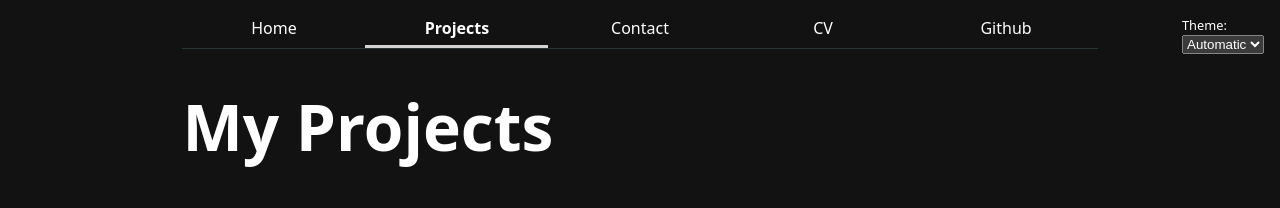
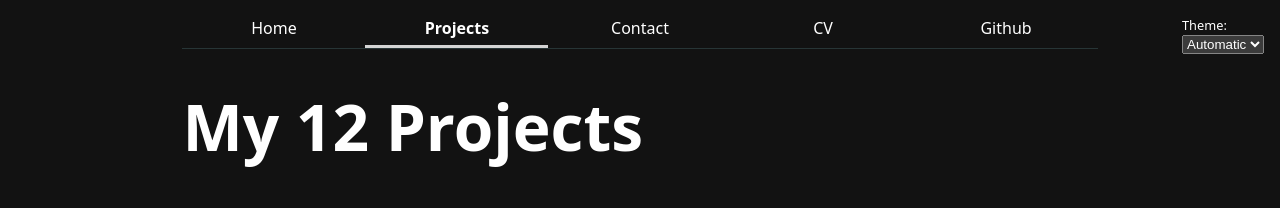
Before and after one commit to juliacamacho/11c35_svelte_portfolio, a SvelteKit app: page /projects in a window 1280 px wide. Shown: the top 208 px of the page. Built offline with nearby package versions, Linux system fonts and the light colour scheme.

Commit message:
update projects page

```diff
--- /dev/null
+++ b/src/lib/projects.json
@@ -0,0 +1,62 @@
+[
+    {
+        "title": "Lorem ipsum dolor sit.",
+        "image": "https://vis-society.github.io/labs/2/images/empty.svg",
+        "description": "Lorem ipsum dolor, sit amet consectetur adipisicing elit. Numquam aliquid voluptates necessitatibus tempore, reiciendis commodi similique eveniet dolore quod provident molestias expedita praesentium blanditiis, facilis animi, quibusdam quisquam nisi quas?"
+    },
+    {
+        "title": "Nisi cum deleniti nulla.",
+        "image": "https://vis-society.github.io/labs/2/images/empty.svg",
+        "description": "Perspiciatis veritatis dicta fugit, ab impedit odit sed distinctio officiis. Ipsum, officia? Quam temporibus aut accusamus expedita aperiam reprehenderit optio eos non. Tempore dolorum libero iusto officia velit assumenda minus."
+    },
+    {
+        "title": "Sapiente magnam provident a.",
+        "image": "https://vis-society.github.io/labs/2/images/empty.svg",
+        "description": "Itaque facilis veniam illum magnam nulla doloribus odit animi veritatis autem in voluptate consequuntur, sapiente beatae aliquam perferendis cupiditate laboriosam asperiores eos non aperiam excepturi. Id accusantium blanditiis cum quos."
+    },
+    {
+        "title": "Exercitationem deserunt quos qui?",
+        "image": "https://vis-society.github.io/labs/2/images/empty.svg",
+        "description": "Quo modi a hic ducimus, rem officiis doloribus quae mollitia? Dolorem deserunt in molestiae tempora, rerum explicabo quo officiis architecto nisi iure odit placeat assumenda non facilis odio deleniti delectus."
+    },
+    {
+        "title": "Consequatur consequuntur tempora laudantium?",
+        "image": "https://vis-society.github.io/labs/2/images/empty.svg",
+        "description": "Fuga velit praesentium commodi deleniti quod optio tenetur ad, esse molestias ea ullam laudantium tempora adipisci architecto odit, accusamus earum aperiam porro officia neque. Perferendis architecto assumenda totam eos obcaecati?"
+    },
+    {
+        "title": "Ipsam cum accusamus suscipit.",
+        "image": "https://vis-society.github.io/labs/2/images/empty.svg",
+        "description": "Reiciendis repellat optio dolorem. Vel, tempore! Dicta autem eum necessitatibus quae, voluptatibus minus? Incidunt rerum, maxime aliquid animi, expedita eaque voluptates temporibus eveniet distinctio dolorem optio omnis porro voluptatum non?"
+    },
+    {
+        "title": "Nihil, similique beatae. Ullam!",
+        "image": "https://vis-society.github.io/labs/2/images/empty.svg",
+        "description": "Nesciunt minima eum tempore reprehenderit perferendis odit sequi voluptas doloribus iusto ipsam? Dolorum exercitationem vero atque sed rem tempora. Id nisi quibusdam vel, quisquam ullam ducimus cumque in totam molestiae."
+    },
+    {
+        "title": "Eveniet perspiciatis error maxime!",
+        "image": "https://vis-society.github.io/labs/2/images/empty.svg",
+        "description": "Quis necessitatibus pariatur maiores debitis beatae eius sed animi suscipit, tenetur nihil nemo libero? Quasi commodi officiis nobis eveniet deleniti possimus laudantium exercitationem pariatur, veritatis nulla. Quasi totam quas possimus!"
+    },
+    {
+        "title": "Necessitatibus sit soluta sunt.",
+        "image": "https://vis-society.github.io/labs/2/images/empty.svg",
+        "description": "Veniam suscipit reprehenderit, voluptatibus dolorem quos corporis adipisci, maxime repellat mollitia, minus aspernatur iure omnis possimus ab fugit voluptas impedit laboriosam. Accusantium libero quibusdam odio consectetur eius reiciendis voluptatum nam?"
+    },
+    {
+        "title": "Commodi autem voluptatem architecto!",
+        "image": "https://vis-society.github.io/labs/2/images/empty.svg",
+        "description": "Ea numquam consequuntur voluptate totam voluptatem iste sequi eaque dignissimos qui recusandae tenetur ut, quas ullam rerum, amet enim incidunt. Obcaecati ut ab id laborum? Nihil, hic eligendi! Velit, officia?"
+    },
+    {
+        "title": "Officiis sequi voluptatibus totam?",
+        "image": "https://vis-society.github.io/labs/2/images/empty.svg",
+        "description": "Dolor commodi, ex earum id sed tempora, quasi est voluptas harum illum corporis temporibus ut dolorum doloremque. Ipsum, sequi molestiae accusantium ad minus aliquid libero dolore tempore! Nesciunt, alias beatae?"
+    },
+    {
+        "title": "Fugiat provident commodi nemo.",
+        "image": "https://vis-society.github.io/labs/2/images/empty.svg",
+        "description": "Dolor in officia dolorem, molestias recusandae alias explicabo expedita corporis, tempore accusamus ex soluta delectus impedit inventore optio voluptatem rem ratione nihil placeat odio! Suscipit exercitationem dolorum sapiente odit minima?"
+    }
+]
--- a/src/routes/projects/+page.svelte
+++ b/src/routes/projects/+page.svelte
@@ -1,66 +1,16 @@
+<script>
+    import projects from '$lib/projects.json';
+</script>
 <svelte:head>
 	<title>Projects</title>
 </svelte:head>
-<h1>My Projects</h1>
+<h1>My {projects.length} Projects</h1>
     <div class="projects">
-        <article>
-            <h2>Lorem ipsum dolor sit.</h2>
-            <img src="https://vis-society.github.io/labs/2/images/empty.svg" alt="">
-            <p>Lorem ipsum dolor, sit amet consectetur adipisicing elit. Numquam aliquid voluptates necessitatibus tempore, reiciendis commodi similique eveniet dolore quod provident molestias expedita praesentium blanditiis, facilis animi, quibusdam quisquam nisi quas?</p>
-        </article>
-        <article>
-            <h2>Nisi cum deleniti nulla.</h2>
-            <img src="https://vis-society.github.io/labs/2/images/empty.svg" alt="">
-            <p>Perspiciatis veritatis dicta fugit, ab impedit odit sed distinctio officiis. Ipsum, officia? Quam temporibus aut accusamus expedita aperiam reprehenderit optio eos non. Tempore dolorum libero iusto officia velit assumenda minus.</p>
-        </article>
-        <article>
-            <h2>Sapiente magnam provident a.</h2>
-            <img src="https://vis-society.github.io/labs/2/images/empty.svg" alt="">
-            <p>Itaque facilis veniam illum magnam nulla doloribus odit animi veritatis autem in voluptate consequuntur, sapiente beatae aliquam perferendis cupiditate laboriosam asperiores eos non aperiam excepturi. Id accusantium blanditiis cum quos.</p>
-        </article>
-        <article>
-            <h2>Exercitationem deserunt quos qui?</h2>
-            <img src="https://vis-society.github.io/labs/2/images/empty.svg" alt="">
-            <p>Quo modi a hic ducimus, rem officiis doloribus quae mollitia? Dolorem deserunt in molestiae tempora, rerum explicabo quo officiis architecto nisi iure odit placeat assumenda non facilis odio deleniti delectus.</p>
-        </article>
-        <article>
-            <h2>Consequatur consequuntur tempora laudantium?</h2>
-            <img src="https://vis-society.github.io/labs/2/images/empty.svg" alt="">
-            <p>Fuga velit praesentium commodi deleniti quod optio tenetur ad, esse molestias ea ullam laudantium tempora adipisci architecto odit, accusamus earum aperiam porro officia neque. Perferendis architecto assumenda totam eos obcaecati?</p>
-        </article>
-        <article>
-            <h2>Ipsam cum accusamus suscipit.</h2>
-            <img src="https://vis-society.github.io/labs/2/images/empty.svg" alt="">
-            <p>Reiciendis repellat optio dolorem. Vel, tempore! Dicta autem eum necessitatibus quae, voluptatibus minus? Incidunt rerum, maxime aliquid animi, expedita eaque voluptates temporibus eveniet distinctio dolorem optio omnis porro voluptatum non?</p>
-        </article>
-        <article>
-            <h2>Nihil, similique beatae. Ullam!</h2>
-            <img src="https://vis-society.github.io/labs/2/images/empty.svg" alt="">
-            <p>Nesciunt minima eum tempore reprehenderit perferendis odit sequi voluptas doloribus iusto ipsam? Dolorum exercitationem vero atque sed rem tempora. Id nisi quibusdam vel, quisquam ullam ducimus cumque in totam molestiae.</p>
-        </article>
-        <article>
-            <h2>Eveniet perspiciatis error maxime!</h2>
-            <img src="https://vis-society.github.io/labs/2/images/empty.svg" alt="">
-            <p>Quis necessitatibus pariatur maiores debitis beatae eius sed animi suscipit, tenetur nihil nemo libero? Quasi commodi officiis nobis eveniet deleniti possimus laudantium exercitationem pariatur, veritatis nulla. Quasi totam quas possimus!</p>
-        </article>
-        <article>
-            <h2>Necessitatibus sit soluta sunt.</h2>
-            <img src="https://vis-society.github.io/labs/2/images/empty.svg" alt="">
-            <p>Veniam suscipit reprehenderit, voluptatibus dolorem quos corporis adipisci, maxime repellat mollitia, minus aspernatur iure omnis possimus ab fugit voluptas impedit laboriosam. Accusantium libero quibusdam odio consectetur eius reiciendis voluptatum nam?</p>
-        </article>
-        <article>
-            <h2>Commodi autem voluptatem architecto!</h2>
-            <img src="https://vis-society.github.io/labs/2/images/empty.svg" alt="">
-            <p>Ea numquam consequuntur voluptate totam voluptatem iste sequi eaque dignissimos qui recusandae tenetur ut, quas ullam rerum, amet enim incidunt. Obcaecati ut ab id laborum? Nihil, hic eligendi! Velit, officia?</p>
-        </article>
-        <article>
-            <h2>Officiis sequi voluptatibus totam?</h2>
-            <img src="https://vis-society.github.io/labs/2/images/empty.svg" alt="">
-            <p>Dolor commodi, ex earum id sed tempora, quasi est voluptas harum illum corporis temporibus ut dolorum doloremque. Ipsum, sequi molestiae accusantium ad minus aliquid libero dolore tempore! Nesciunt, alias beatae?</p>
-        </article>
-        <article>
-            <h2>Fugiat provident commodi nemo.</h2>
-            <img src="https://vis-society.github.io/labs/2/images/empty.svg" alt="">
-            <p>Dolor in officia dolorem, molestias recusandae alias explicabo expedita corporis, tempore accusamus ex soluta delectus impedit inventore optio voluptatem rem ratione nihil placeat odio! Suscipit exercitationem dolorum sapiente odit minima?</p>
-        </article>
+        {#each projects as p}
+            <article>
+                <h2>{p.title}</h2>
+                <img src="{p.image}" alt="">
+                <p>{p.description}</p>
+            </article>
+        {/each}
     </div>
```
